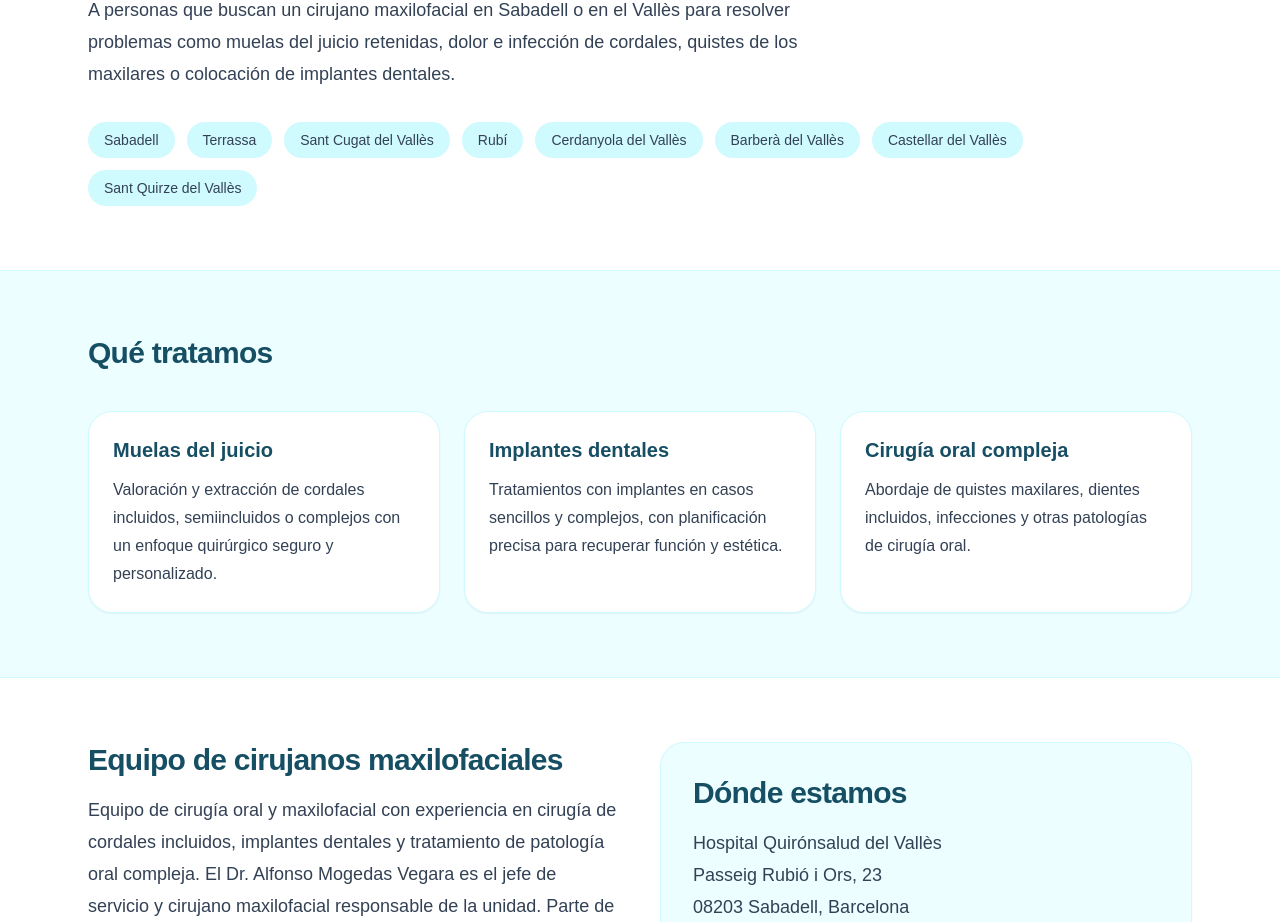
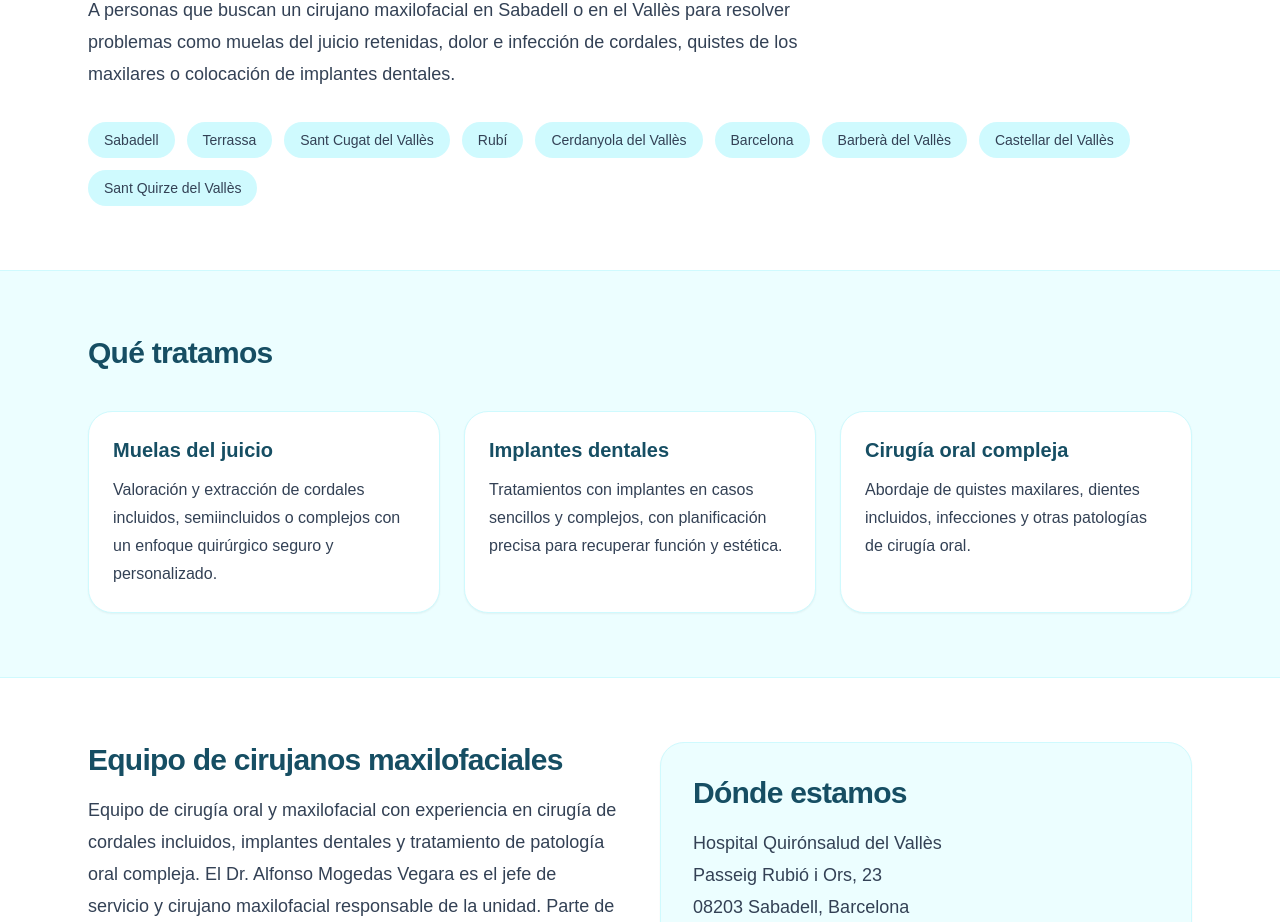
Before and after one commit to alfmgvg/cirujanomaxilofacialsabadell-web, a Next.js app: page / in a window 1280 px wide. Shown: the part 920-1842 px from the top of the page. Built offline with nearby package versions, Linux system fonts and the light colour scheme.

Commit message:
Update page.js

```diff
--- a/app/page.js
+++ b/app/page.js
@@ -55,6 +55,7 @@ export default function LandingQuironValles() {
     'Sant Cugat del Vallès',
     'Rubí',
     'Cerdanyola del Vallès',
+    'Barcelona',
     'Barberà del Vallès',
     'Castellar del Vallès',
     'Sant Quirze del Vallès',
```
